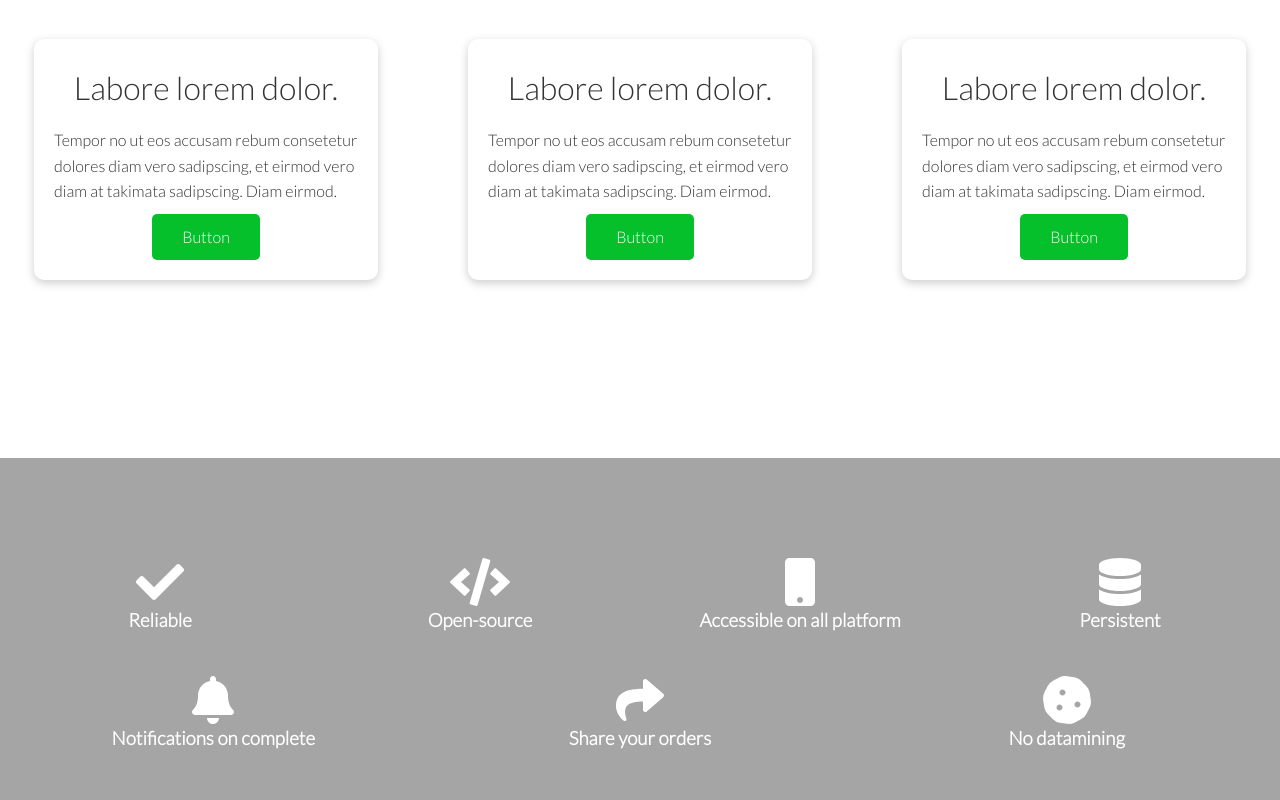
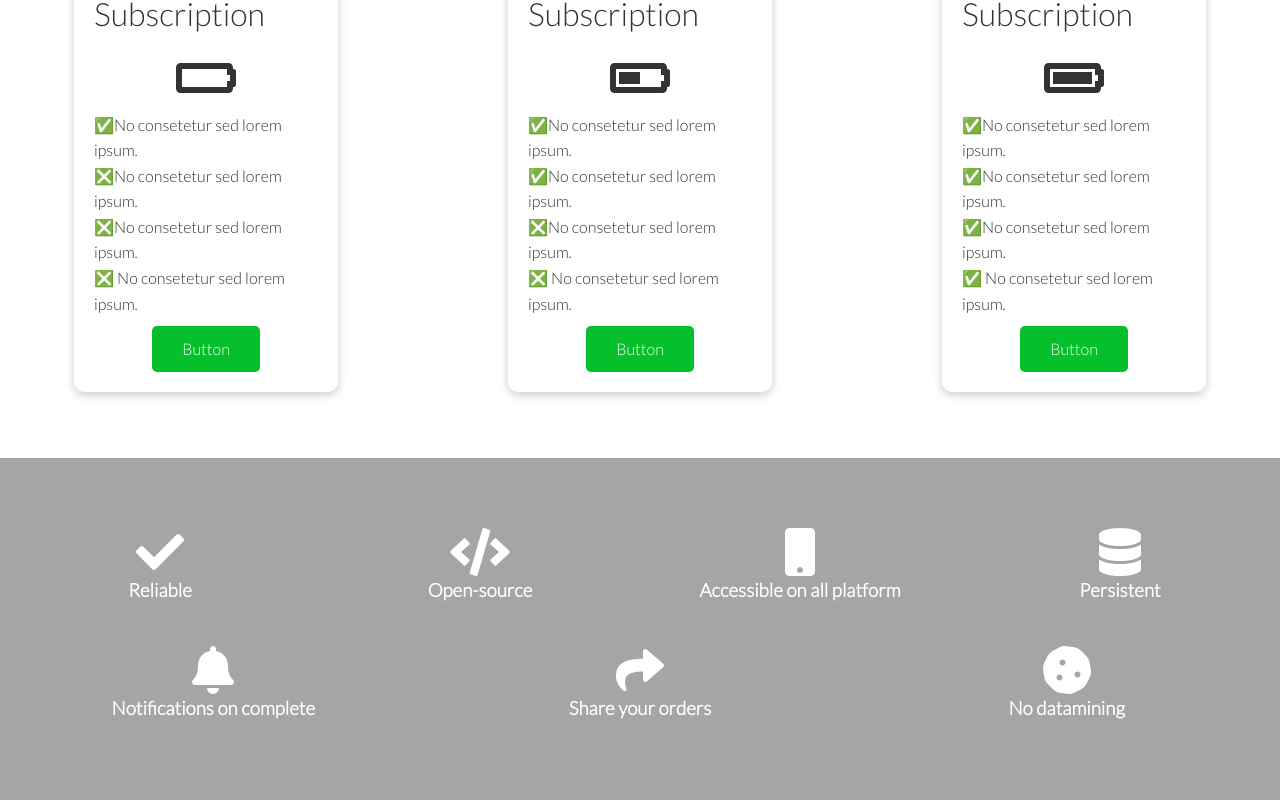
Before and after one commit to Stofi09/Shipper, a React (Create React App) app: page / in a window 1280 px wide. Shown: the part 1700-2500 px from the top of the page. Built offline with nearby package versions, Linux system fonts and the light colour scheme; no server answers.

Commit message:
Subscription updated.

```diff
--- a/src/App.css
+++ b/src/App.css
@@ -215,22 +215,25 @@ pre {
 }
 
 /* Card */
+.card{
+  background-color: #002240;
+}
 
 .card-grid{
   display: grid;
   justify-items: center;
   height: 100%;
   gap:10px;
+
 }
 
-/* Table */
 
 
 /* Functions */
 .functions{
-  height: 400px;
+  height: 350px;
   background-color:  var(--tertiary-color);
-  padding-top: 100px;
+  padding-top: 70px;
 color: #fff;
 }
 
@@ -418,7 +421,7 @@ color: #fff;
   border-radius: 10px;
   box-shadow: 0 3px 10px rgba(0, 0, 0, 0.2);
   padding: 20px;
-  margin: 10px;
+  margin: 50px;
 }
 
 .btn {
--- a/src/App.js
+++ b/src/App.js
@@ -13,10 +13,10 @@ import EquipmentTable from './components/EquipmentTable';
 /* Font awesome*/
 import { library } from '@fortawesome/fontawesome-svg-core';
 import { fab } from '@fortawesome/free-brands-svg-icons';
-import { faLock, faCheck, faMobile, faDatabase, faBell,  faShare, faCode, faCookie } from '@fortawesome/free-solid-svg-icons'
+import { faLock, faCheck, faMobile, faDatabase, faBell,  faShare, faCode, faCookie, faBatteryFull,faBatteryHalf, faBatteryEmpty } from '@fortawesome/free-solid-svg-icons'
 
 
-library.add(fab,faLock,faCheck,faMobile, faDatabase , faBell,faShare,faCode, faCookie );
+library.add(fab,faLock,faCheck,faMobile, faDatabase , faBell,faShare,faCode, faCookie,faBatteryFull,faBatteryHalf, faBatteryEmpty );
 function App() {
   return (
     <Router>
--- a/src/components/Card.js
+++ b/src/components/Card.js
@@ -1,9 +1,48 @@
-const Card = () => {
+import { FontAwesomeIcon } from '@fortawesome/react-fontawesome'
+
+const Card = ({icon, title, num}) => {
+
+    let check = '✅';
+    let X = '❎';
+    let sign1 = "";
+    let sign2 = "";
+    let sign3 = "";
+    let sign4 = "";
+
+
+switch(num) {
+  case 1:
+    sign1 = check;
+    sign2 = X;
+    sign3 = X;
+    sign4 = X;
+    break;
+  case 2:
+    sign1 = check;
+    sign2 = check;
+    sign3 = X;
+    sign4 = X;
+    break;
+  case 3:
+    sign1 = check;
+    sign2 = check;
+    sign3 = check;
+    sign4 = check;
+    break;
+  default:
+}
+
     return (
         <div className="card container">
             <div className="card-grid">
-                    <h1>Labore lorem dolor.</h1>
-                    <h4>Tempor no ut eos accusam rebum consetetur dolores diam vero sadipscing, et eirmod vero diam at takimata sadipscing. Diam eirmod.</h4>
+                    <h1>{title}</h1>
+                    <FontAwesomeIcon size="3x"icon={icon}/>
+                    <ul>
+                    <li>{sign1}No consetetur sed lorem ipsum.</li>
+                    <li>{sign2}No consetetur sed lorem ipsum.</li>
+                    <li>{sign3}No consetetur sed lorem ipsum.</li>
+                    <li>{sign4} No consetetur sed lorem ipsum.</li>
+                    </ul>
                     <a className="btn btn-primary">Button</a>
             </div>
        </div>
--- a/src/components/Main.js
+++ b/src/components/Main.js
@@ -4,6 +4,7 @@ import Section from "./Section";
 import Table from "./Table";
 import { useSelector } from "react-redux";
 import Footer from "./Footer"
+
 
 
 const Main = () => {
--- a/src/components/Subscription.js
+++ b/src/components/Subscription.js
@@ -1,12 +1,17 @@
 import Card from "./Card";
 
 const Subscription = () => {
+
+  const faBatteryEmpty = "battery-empty";
+  const faBatteryHalf = "battery-half";
+  const faBatteryFull = "battery-full"
+
     return(
       <div className="subscription m-2">
         <div  className="subscription grid">
-            <Card/>
-            <Card/>
-            <Card/>
+            <Card title={"Basic Subscription"} icon = {faBatteryEmpty} num={1}/>
+            <Card title={"Platinum Subscription"} icon = {faBatteryHalf} num={2}/>
+            <Card title={"Gold Subscription"} icon = {faBatteryFull} num={3}/>
         </div>
       </div>
     )
```
